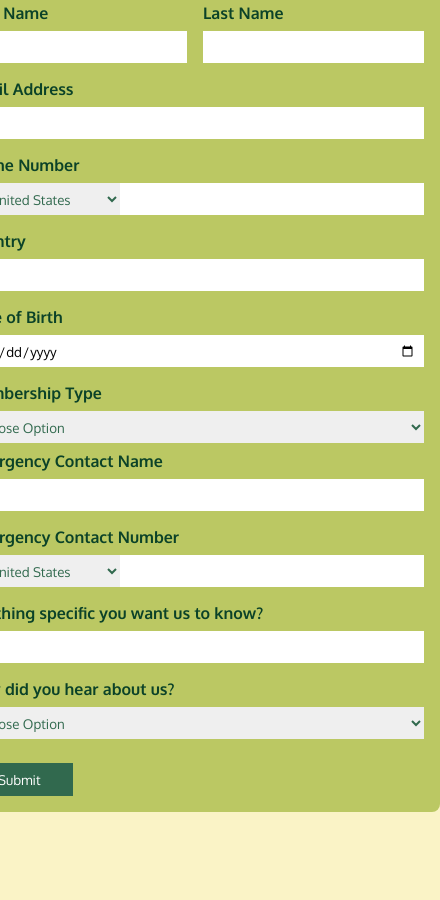
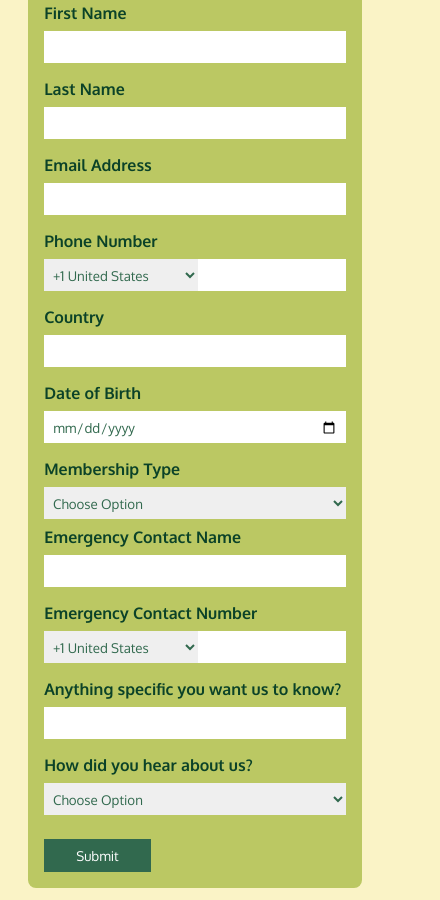
Before and after one commit to OjoFarouqAbiodun/Club-Membership-Form, a plain HTML site: page index.html in a window 390 px wide. Shown: the part 75-975 px from the top of the page, 440 px wide, since content can reach past the window. Before the commit the page ends 899 px from the top, so only its background shows below. Drawn offline with Linux system fonts and the light colour scheme.

Commit message:
ninth commit, completed UI

```diff
--- a/index.html
+++ b/index.html
@@ -51,7 +51,7 @@
                 <input type="text" >
             </div>
 
-            <div class="form-item">
+            <div class="form-item dob">
                 <label for="dob">Date of Birth</label>
                 <input type="date">
             </div>
--- a/style.css
+++ b/style.css
@@ -19,7 +19,7 @@ body {
     padding: 1rem;
     margin: .75rem;
     border-radius: .5rem;
-    min-width: 490px;
+    /* min-width: 490px; */
 }
 .club-form-title {
     color: #31694E;
@@ -89,6 +89,10 @@ body {
     outline: none;
 }
 
+.dob input[type='date'] {
+    color: #31694E;
+}
+
 .about-us-question select{
     height: 2rem;
     border: none;
@@ -116,3 +120,10 @@ body {
 .submit-btn:hover {
     background-color: #0b4228;
 }
+
+@media (max-width: 600px ) {
+    .fullname {
+        display: block;
+    }
+
+}
```
